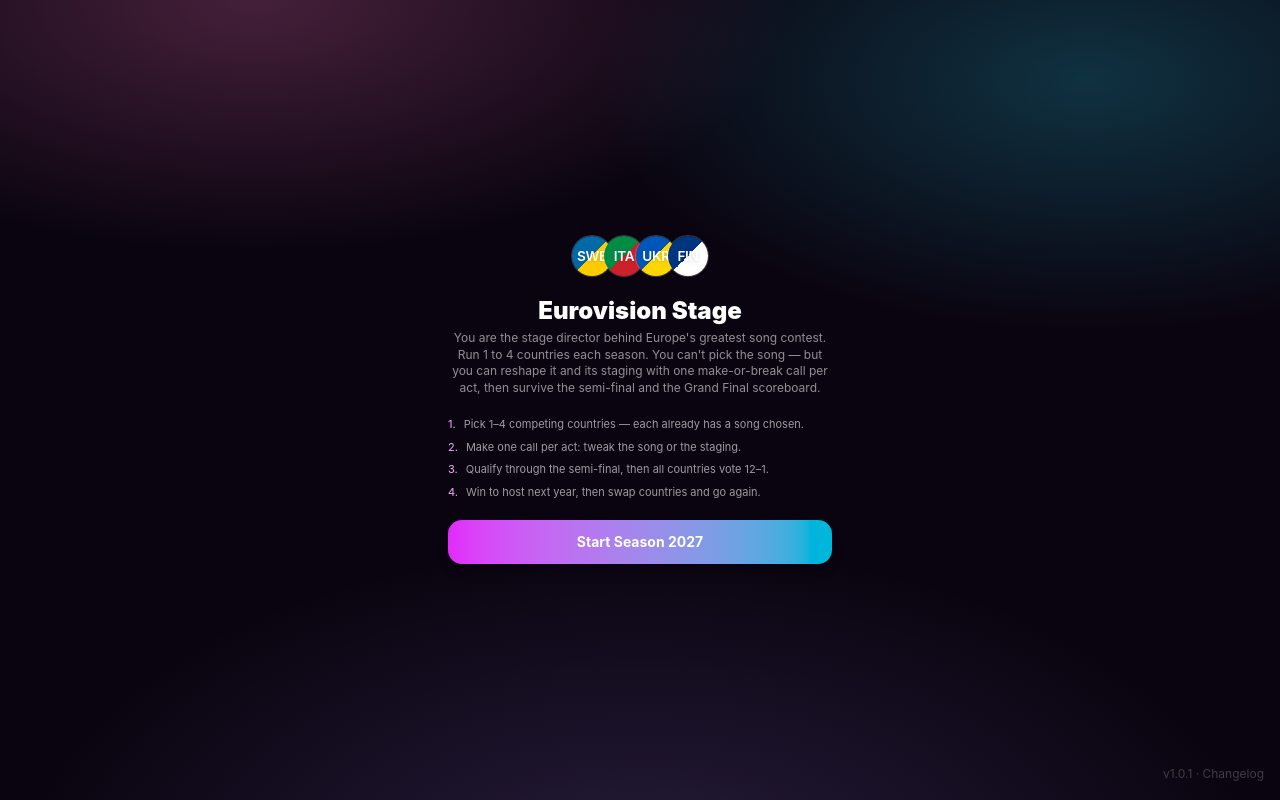
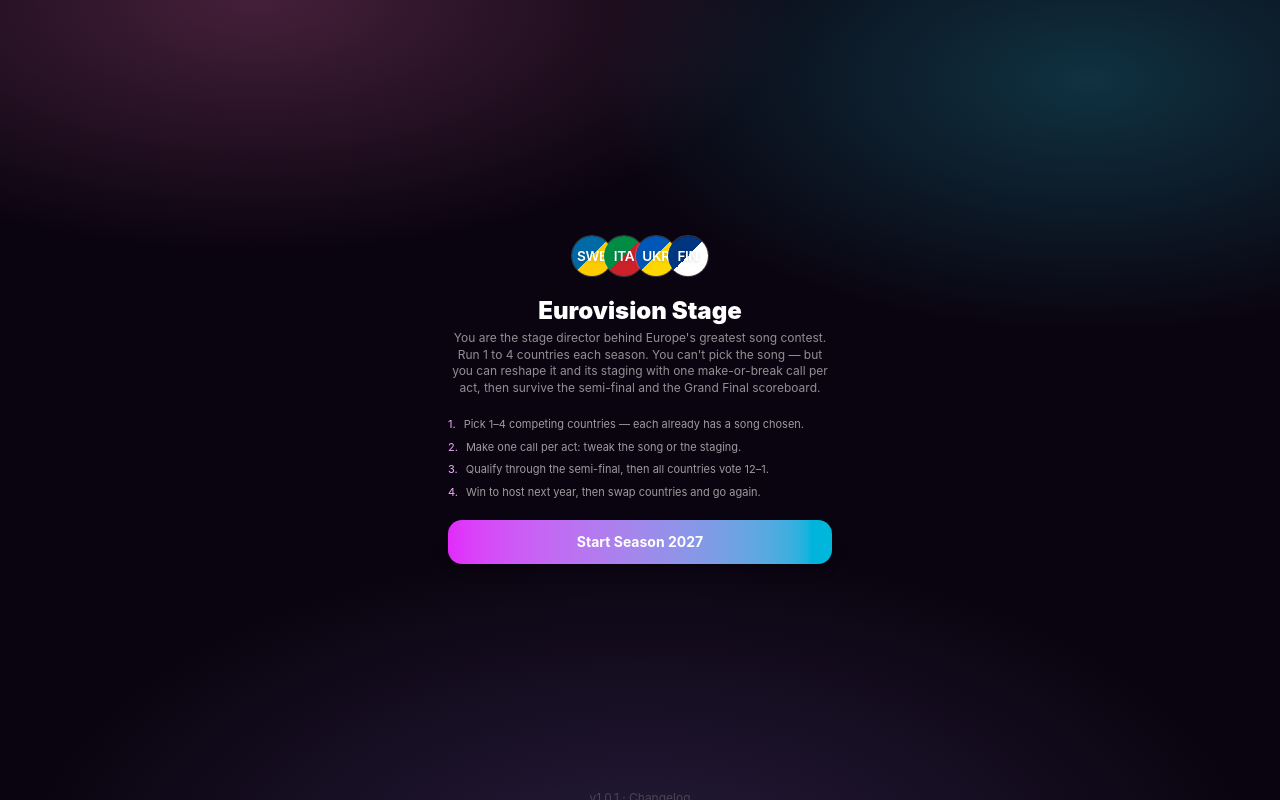
Before and after one commit to D3my/stage-twelve-points, a Next.js app: page / in a window 1280 px wide. Built offline with nearby package versions, Linux system fonts and the light colour scheme.

Commit message:
Changelog text position

```diff
--- a/app/page.tsx
+++ b/app/page.tsx
@@ -16,8 +16,10 @@ export default function Page() {
       <div className="relative z-10 w-full max-w-sm">
         <GameBoard />
       </div>
-      <div className="fixed bottom-4 right-4 z-40">
-        <ChangelogModal />
+      <div className="absolute bottom-0 left-0 right-0 translate-y-2 flex justify-center pointer-events-none">
+        <div className="pointer-events-auto">
+          <ChangelogModal />
+        </div>
       </div>
     </main>
   )
--- a/components/changelog-modal.tsx
+++ b/components/changelog-modal.tsx
@@ -32,15 +32,7 @@ export function ChangelogModal() {
       <button
         type="button"
         onClick={() => setOpen(true)}
-        className="
-            text-xs
-            text-muted-foreground/50
-            transition-all
-            duration-200
-            hover:text-muted-foreground
-            hover:underline
-            underline-offset-4
-        "
+        className="text-xs text-muted-foreground/50 transition-colors hover:text-muted-foreground hover:underline underline-offset-4"
         >
         v{APP_VERSION} · Changelog
         </button>
```
